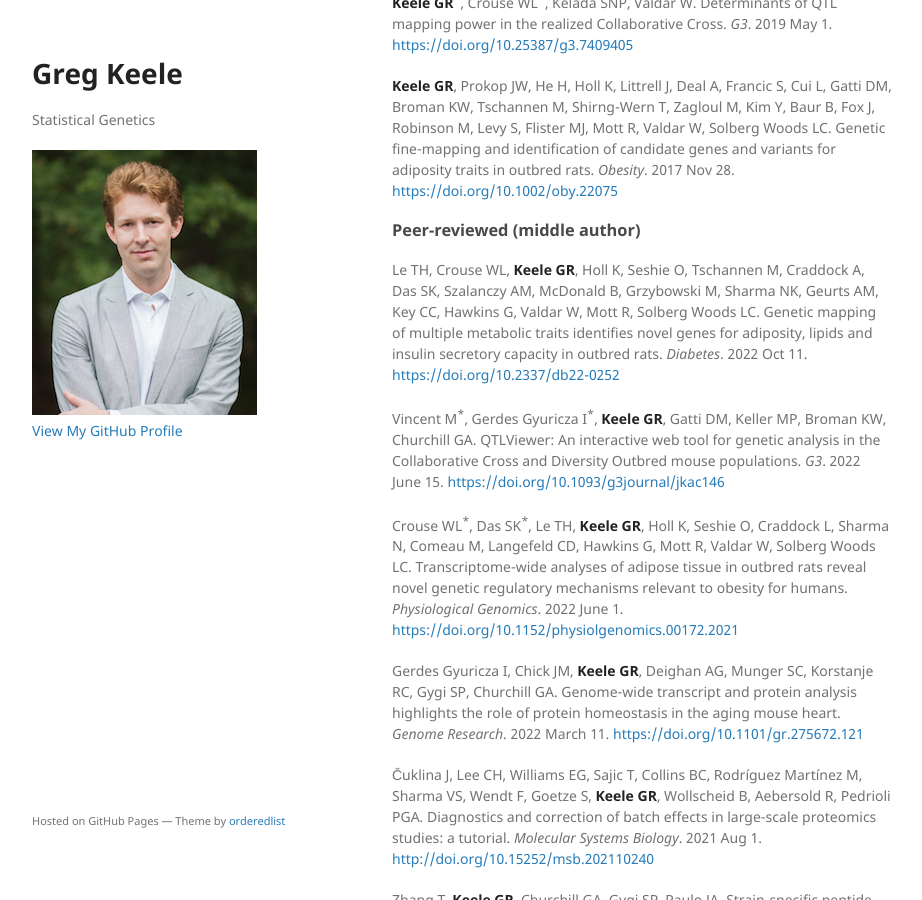
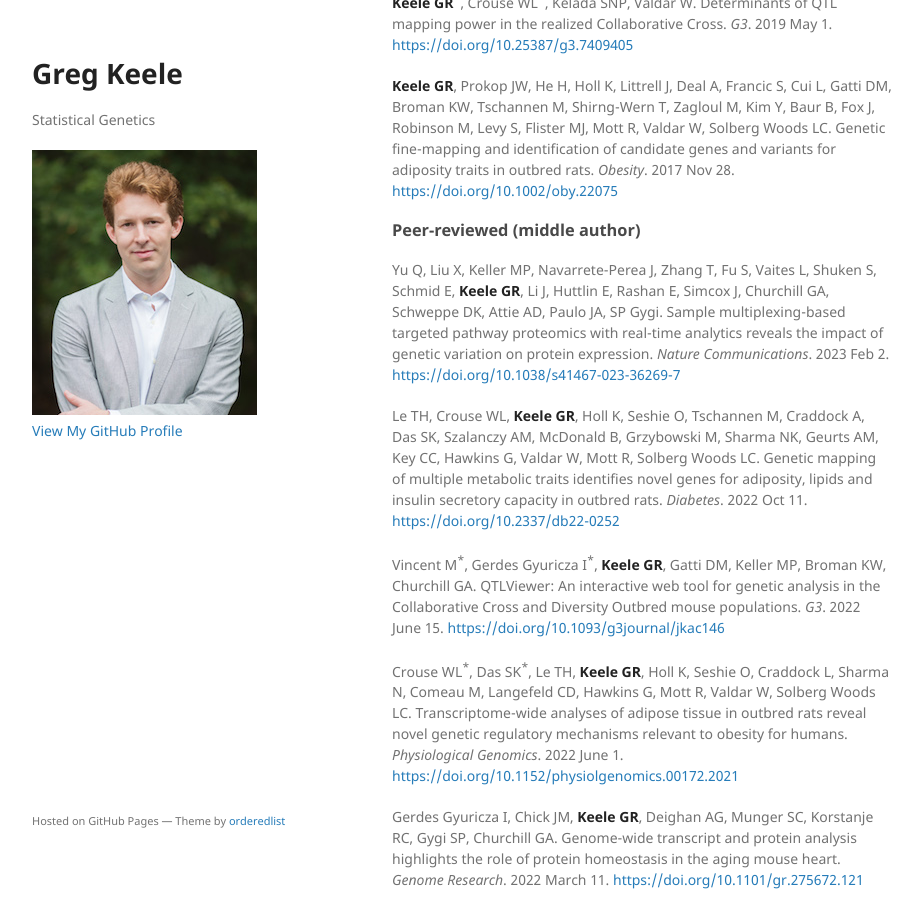
Before and after one commit to gkeele/gkeele.github.io, a Jekyll site: the page built from publications.md, in a window 1280 px wide and 900 px high, scrolled down 1623 px. Shown: the whole window, without its empty margins (178-1100 px from the left). Built offline with Jekyll 4.4.1, drawn with Linux system fonts in a browser that asks for light colours; our own code applies the rules of GitHub Pages for plain Markdown files.

Commit message:
Added GoDig paper

```diff
--- a/publications.md
+++ b/publications.md
@@ -41,6 +41,8 @@ Lerner AM<sup>\*</sup>, Hepperla AJ<sup>\*</sup>, **Keele GR**<sup>\*</sup>, Mer
 
 ### Peer-reviewed (middle author)
 
+Yu Q, Liu X, Keller MP, Navarrete-Perea J, Zhang T, Fu S, Vaites L, Shuken S, Schmid E, **Keele GR**, Li J, Huttlin E, Rashan E, Simcox J, Churchill GA, Schweppe DK, Attie AD, Paulo JA, SP Gygi. Sample multiplexing-based targeted pathway proteomics with real-time analytics reveals the impact of genetic variation on protein expression. *Nature Communications*. 2023 Feb 2. [https://doi.org/10.1038/s41467-023-36269-7](https://doi.org/10.1038/s41467-023-36269-7)
+
 Le TH, Crouse WL, **Keele GR**, Holl K, Seshie O, Tschannen M, Craddock A, Das SK, Szalanczy AM, McDonald B, Grzybowski M, Sharma NK, Geurts AM, Key CC, Hawkins G, Valdar W, Mott R, Solberg Woods LC. Genetic mapping of multiple metabolic traits identifies novel genes for adiposity, lipids and insulin secretory capacity in outbred rats. *Diabetes*. 2022 Oct 11. [https://doi.org/10.2337/db22-0252](https://doi.org/10.2337/db22-0252)
 
 Vincent M<sup>\*</sup>, Gerdes Gyuricza I<sup>\*</sup>, **Keele GR**, Gatti DM, Keller MP, Broman KW, Churchill GA. QTLViewer: An interactive web tool for genetic analysis in the Collaborative Cross and Diversity Outbred mouse populations. *G3*. 2022 June 15. [https://doi.org/10.1093/g3journal/jkac146](https://doi.org/10.1093/g3journal/jkac146)
```
